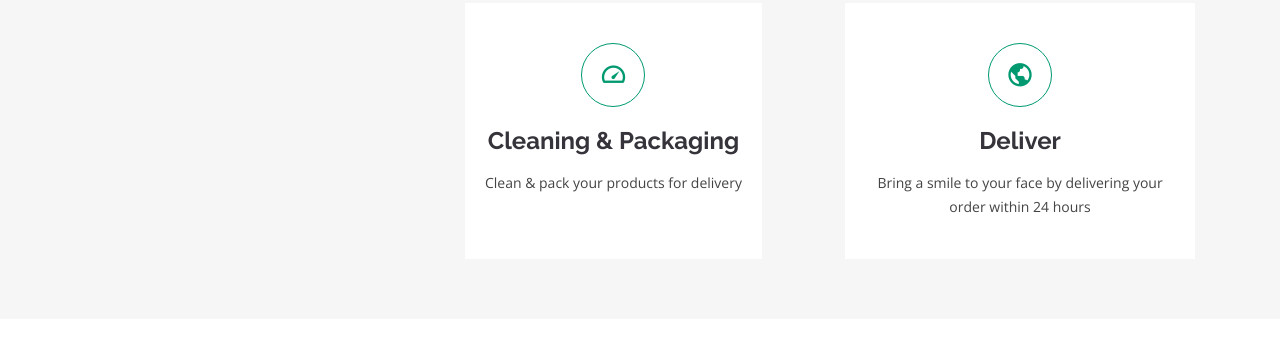
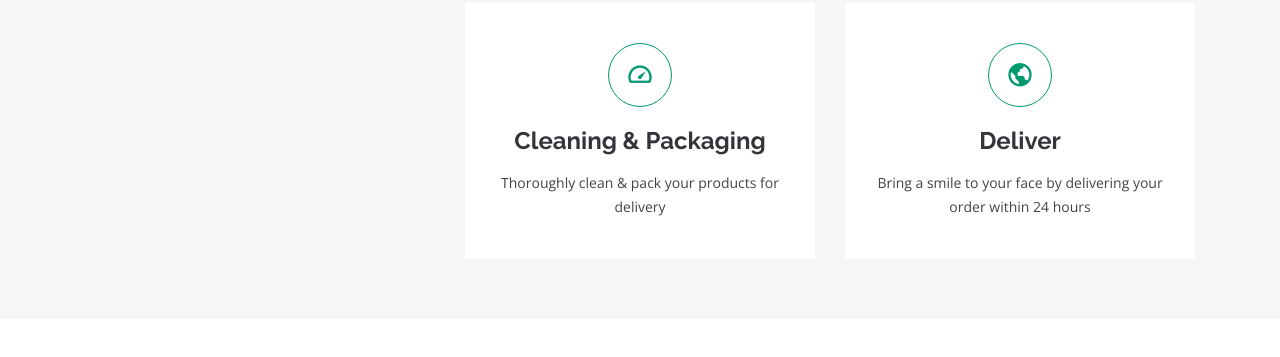
Before and after one commit to fromkhet/fromKhet, a plain HTML site: page index.html in a window 1280 px wide. Shown: the part 2612-2969 px from the top of the page. Drawn offline with nearby package versions, Linux system fonts and the light colour scheme.

Commit message:
small text change @ index.html; landing page; first draft

```diff
--- a/index.html
+++ b/index.html
@@ -202,7 +202,7 @@
                 <div class="icon-box" data-aos="zoom-in" data-aos-delay="300">
                   <div class="icon"><i class="bx bx-tachometer"></i></div>
                   <h4><a href="">Cleaning & Packaging</a></h4>
-                  <p>Clean & pack your products for delivery</p>
+                  <p>Thoroughly clean & pack your products for delivery</p>
                 </div>
               </div>
 
```
